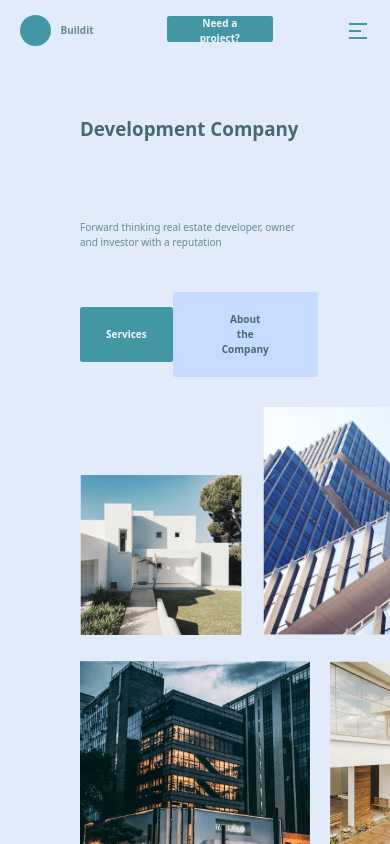
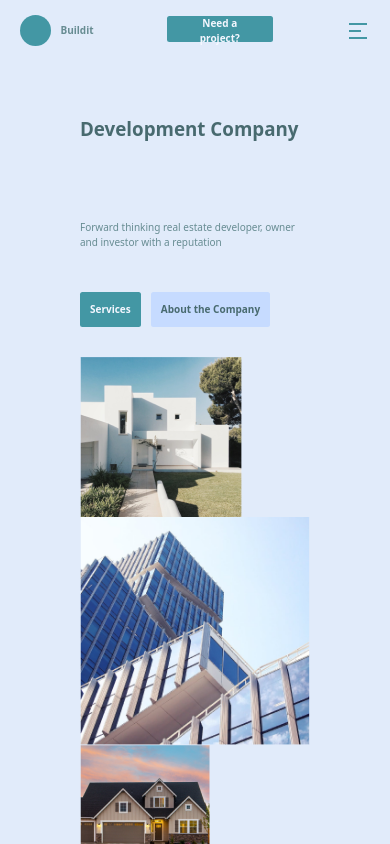
Before and after one commit to DevKaffy/ReactProject-Company-Website, a React (Vite) app: page / in a window 390 px wide. Built offline with nearby package versions, Linux system fonts and the light colour scheme.

Commit message:
update:fixes

```diff
--- a/src/Components/Home/Home.css
+++ b/src/Components/Home/Home.css
@@ -21,13 +21,13 @@
     @apply lg:w-[480px] h-[72px] lg:text-2xl text-[#678C92] font-normal mt-[1.25rem] ;
 }
 .button{
-    @apply flex items-center lg:gap-x-[20px];
+    @apply flex items-center lg:gap-x-[20px] gap-x-[1rem];
 }
 .services{
-    @apply py-[20px] px-[26px] bg-[#4397A4] text-[#F4F7FF] font-bold rounded;
+    @apply py-[10px] px-[10px] lg:py-[20px] lg:px-[26px] bg-[#4397A4] text-[#F4F7FF] font-bold rounded;
 }
 .about{
-    @apply py-[20px] px-[49px] text-[#486A6F] bg-[#C6DBFF] font-bold rounded;
+    @apply py-[10px] px-[10px] lg:py-[20px] lg:px-[49px] text-[#486A6F] bg-[#C6DBFF] font-bold rounded;
 }
 .right-section{
     @apply flex flex-col mt-[3rem];
@@ -35,7 +35,7 @@
 
 }
 .top-house{
-    @apply flex items-end gap-x-[2.1rem];
+    @apply lg:flex block items-end gap-x-[2.1rem];
 }
 
 .white-house{
@@ -48,7 +48,7 @@
     @apply lg:w-[9rem] lg:h-[9rem];
 }
 .down-house{
-    @apply flex items-start gap-x-[2rem] mt-[2.57rem];
+    @apply lg:flex block items-start gap-x-[2rem] mt-[2.57rem];
 }
 .black-house{
     @apply lg:w-[15rem] lg:h-[20rem] pb-[7rem];
```
